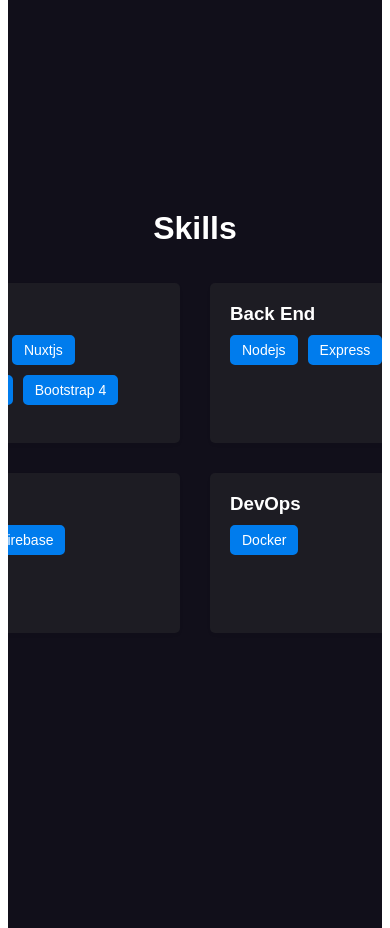
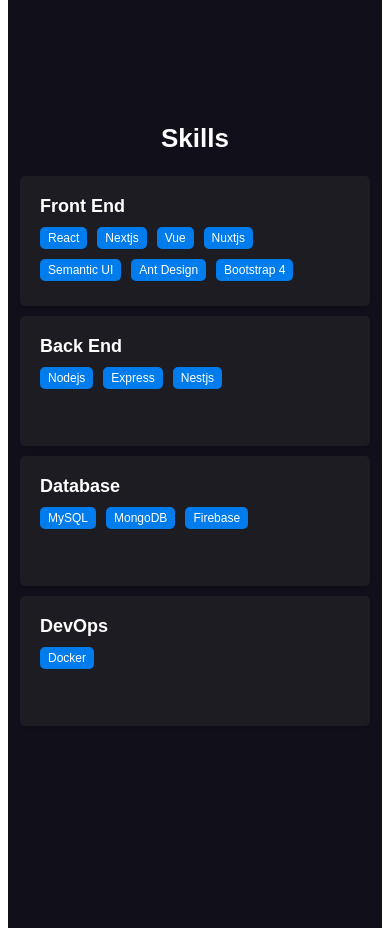
Before and after one commit to n4sunday/resume, a React (Create React App) app: page / in a window 390 px wide. Shown: the part 1700-2628 px from the top of the page. Built offline with nearby package versions, Linux system fonts and the light colour scheme; a web font is replaced by a local one.

Commit message:
:lipstick: skills responsive

```diff
--- a/src/styles/app.scss
+++ b/src/styles/app.scss
@@ -32,3 +32,4 @@
 @import "./common/work-card.scss";
 @import "./common/badge.scss";
 @import "./common/education-card.scss";
+@import "./common/skill-card.scss";
--- /dev/null
+++ b/src/styles/common/skill-card.scss
@@ -0,0 +1,72 @@
+.skill-card {
+    margin: 15px;
+    padding: 20px;
+    height: 120px;
+    width: 350px;
+    border-radius: 5px;
+    box-shadow: rgba(0, 0, 0, 0.03) 0px 0.13rem 0.25rem;
+    background-color: $main-hover;
+    h3 {
+        margin: 0;
+    }
+    .skill-items {
+        display: flex;
+        margin-top: 10px;
+        flex-wrap: wrap;
+    }
+    .badge {
+        font-size: 14px;
+        padding: 5px 10px;
+        border-radius: 5px;
+        border: 2px solid $primary;
+        background-color: $primary;
+        margin: 0 10px 10px 0;
+    }
+}
+
+@media (max-width: 768px) {
+    .skill-card {
+        width: 310px;
+        height: 145px;
+    }
+}
+
+@media (max-width: 425px) {
+    .skill-card {
+        width: 310px;
+        height: 90px;
+        margin: 5px;
+        h3 {
+            font-size: 18px;
+        }
+        .badge {
+            font-size: 12px;
+            padding: 2px 6px;
+        }
+    }
+}
+@media (max-width: 375px) {
+    .skill-card {
+        height: 75px;
+        .skill-items {
+            margin-top: 5px;
+        }
+    }
+}
+@media (max-width: 320px) {
+    .skill-card {
+        width: 280px;
+        height: 70px;
+        margin: 5px;
+        padding: 10px;
+        h3 {
+            font-size: 16px;
+        }
+
+        .badge {
+            font-size: 11px;
+            padding: 1px 4px;
+            margin: 0 5px 5px 0;
+        }
+    }
+}
--- a/src/styles/skills.scss
+++ b/src/styles/skills.scss
@@ -9,28 +9,18 @@
     }
 }
 
-.skill-card {
-    margin: 15px;
-    padding: 20px;
-    height: 120px;
-    width: 350px;
-    border-radius: 5px;
-    box-shadow: rgba(0, 0, 0, 0.03) 0px 0.13rem 0.25rem;
-    background-color: $main-hover;
-    h3 {
-        margin: 0;
-    }
-    .skill-items {
-        display: flex;
-        margin-top: 10px;
-        flex-wrap: wrap;
-    }
-    .badge {
-        font-size: 14px;
-        padding: 5px 10px;
-        border-radius: 5px;
-        border: 2px solid $primary;
-        background-color: $primary;
-        margin: 0 10px 10px 0;
+@media (max-width: 768px) {
+    .skills {
+        h1 {
+            font-size: 26px;
+        }
     }
 }
+
+@media (max-width: 425px) {
+    .skills {
+        section {
+            flex-direction: column;
+        }
+    }
+}
```
